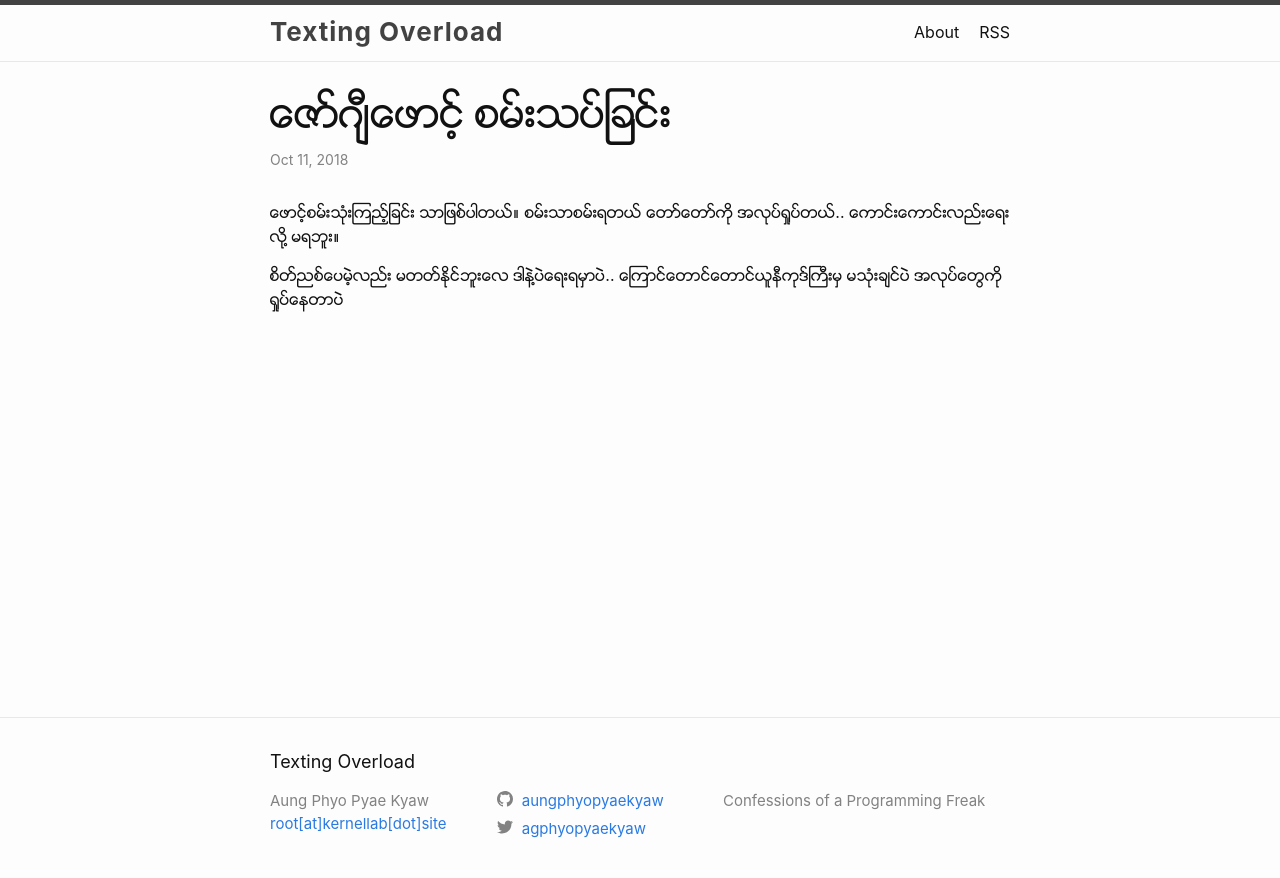
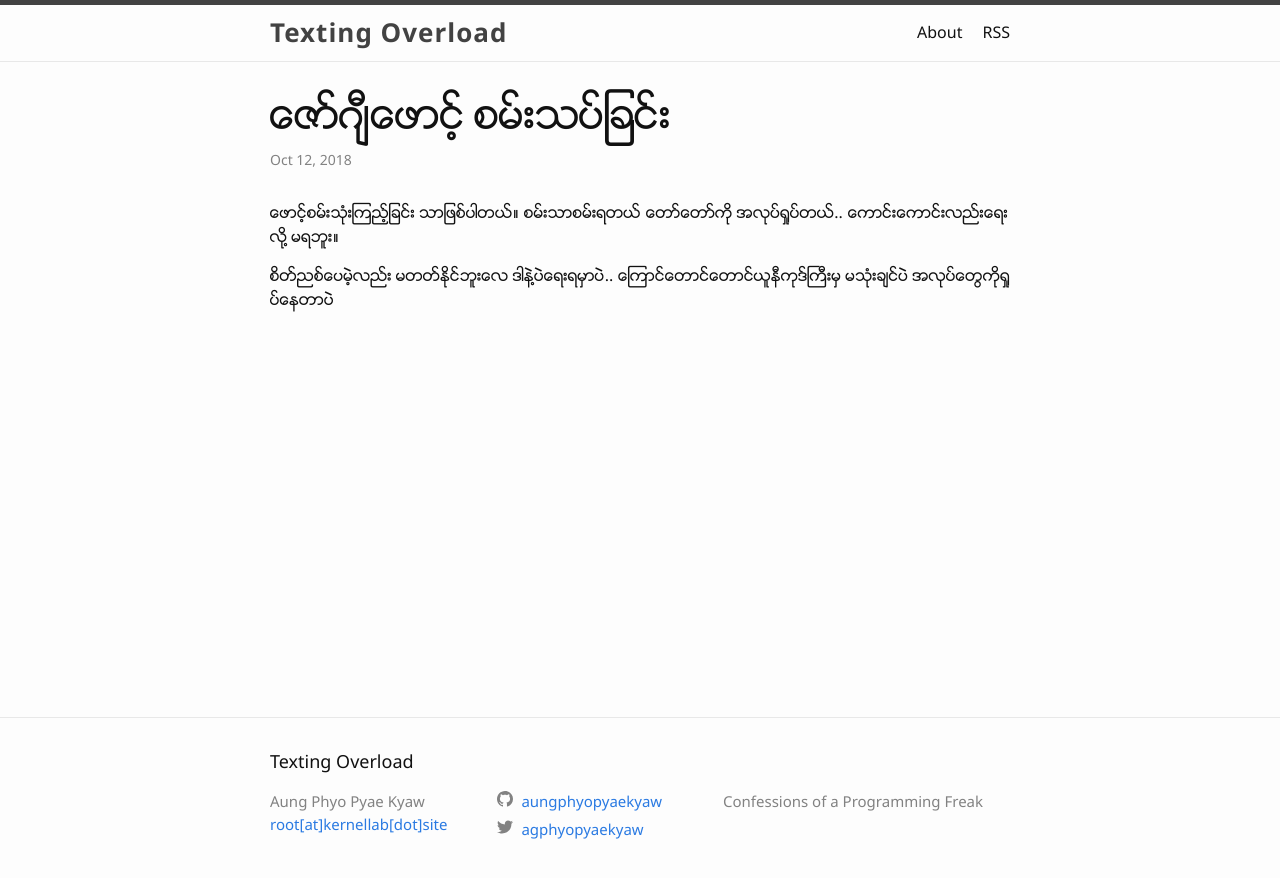
Before and after one commit to aungphyopyaekyaw/blog, a Jekyll site: the page built from _posts/2018-10-12-zawgyi-font-test.markdown, in a window 1280 px wide. Shown: the top 878 px of the page. Built offline with Jekyll 4.4.1, drawn with Linux system fonts in a browser that asks for light colours; comment, search, counter and statistics services are not loaded.

Commit message:
font fix

```diff
--- a/_posts/2018-10-12-zawgyi-font-test.markdown
+++ b/_posts/2018-10-12-zawgyi-font-test.markdown
@@ -1,7 +1,7 @@
 ---
 layout: post
 title:  "ေဇာ္ဂ်ီေဖာင့္ စမ္းသပ္ျခင္း"
-date:   2018-10-11 16:56:56 +0630
+date:   2018-10-12 11:29:56 +0630
 categories: jekyll update
 ---
 ေဖာင့္စမ္းသံုးၾကည့္ျခင္း သာျဖစ္ပါတယ္။ စမ္းသာစမ္းရတယ္ ေတာ္ေတာ္ကို အလုပ္ရႈပ္တယ္.. ေကာင္းေကာင္းလည္းေရးလို႔ မရဘူး။
--- a/_sass/minima.scss
+++ b/_sass/minima.scss
@@ -2,7 +2,7 @@
 
 // Define defaults for each variable.
 
-$base-font-family: -apple-system, BlinkMacSystemFont, "Segoe UI", Roboto, Helvetica, Arial, sans-serif, "Apple Color Emoji", "Segoe UI Emoji", "Segoe UI Symbol" !default;
+$base-font-family: "Segoe UI", Roboto, Helvetica, Arial, sans-serif, "Apple Color Emoji", "Segoe UI Emoji", "Segoe UI Symbol" !default;
 $base-font-size:   16px !default;
 $base-font-weight: 400 !default;
 $small-font-size:  $base-font-size * 0.875 !default;
```
